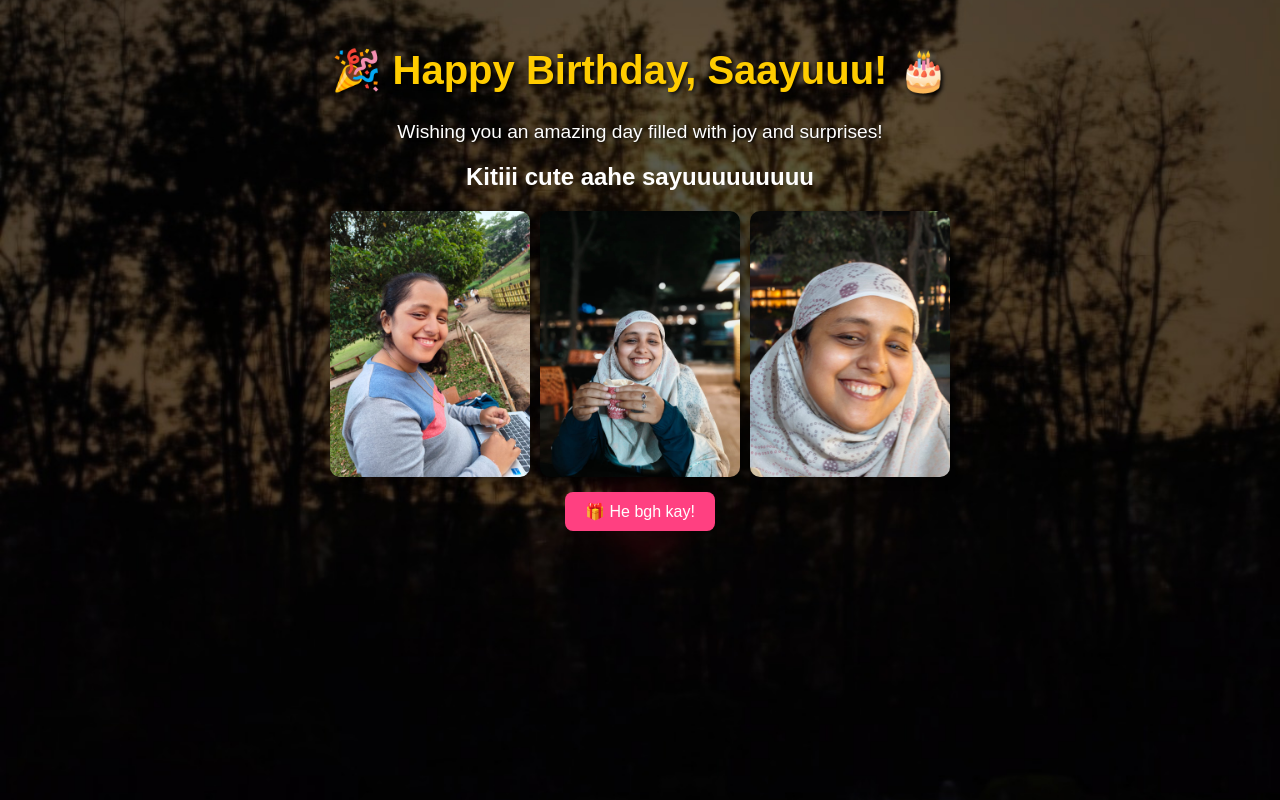
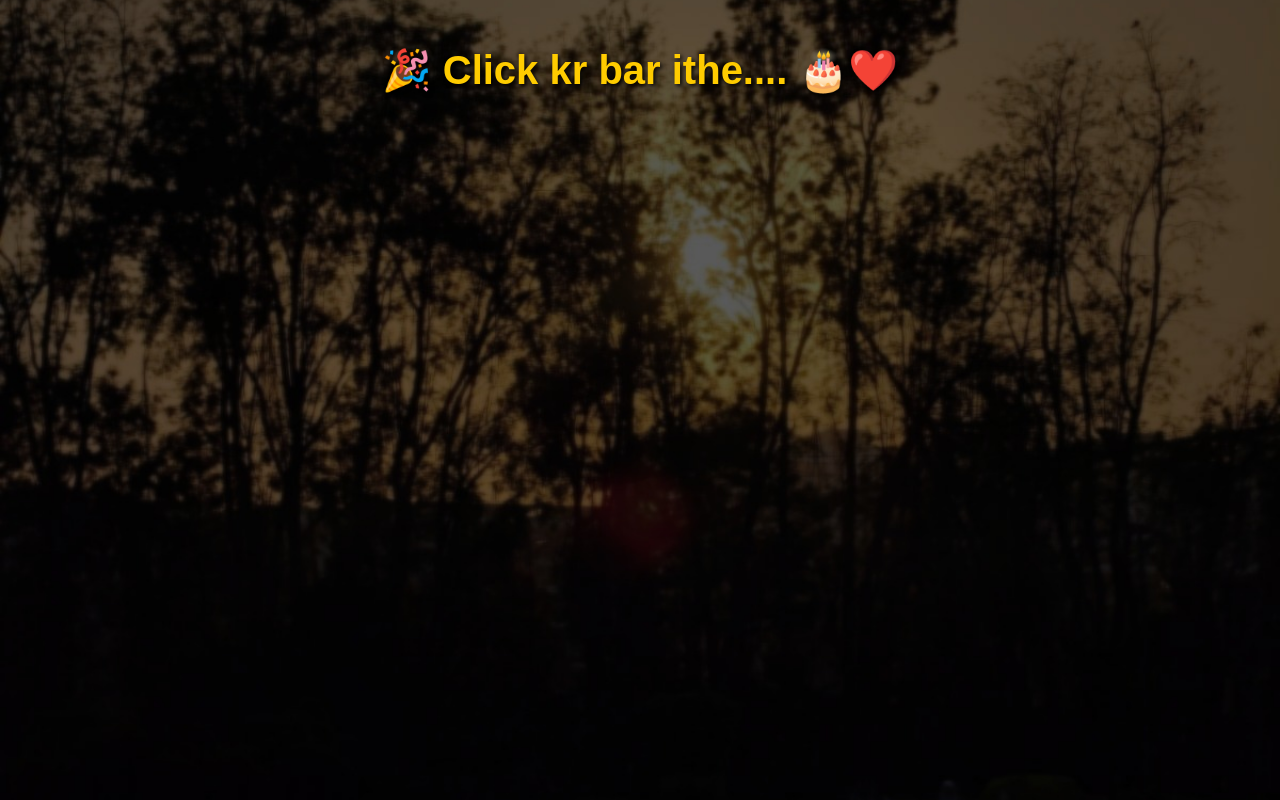
Before and after one commit to swapnil7895/sayu_bday, a plain HTML site: page index.html in a window 1280 px wide. Drawn offline with Linux system fonts and the light colour scheme.

Commit message:
Update index.html

```diff
--- a/index.html
+++ b/index.html
@@ -3,12 +3,17 @@
 <head>
     <meta charset="UTF-8">
     <meta name="viewport" content="width=device-width, initial-scale=1.0">
-    <title>🎂 Happy Birthday! 🎉</title>
+    <title>🎂 Happy Birthday! 🎉❤️</title>
     <link rel="stylesheet" href="style.css">
 </head>
 <body>
-    <h1>🎉 Happy Birthday, Saayuuu! 🎂</h1>
-    <p>Wishing you an amazing day filled with joy and surprises!</p>
+    <div id="clickHereContainer">
+        <h1 id="clickHereText">🎉 Click kr bar ithe.... 🎂❤️</h1>
+    </div>
+
+    <div id="content" style="display: none;">
+        <h1>🎉 Happy Birthday, Saayuuu! 🎂❤️</h1>
+        <p>Wishing you an amazing day filled with joy and surprises! ❤️</p>
 
         <audio id="birthdaySong" loop>
             <source src="birthday_song.mp3" type="audio/mp3">
@@ -16,7 +21,7 @@
         </audio>
 
         <div class="gallery">
-        <h2>Kitiii cute aahe sayuuuuuuuuu</h2>
+            <h2>Memories Together 📸❤️</h2>
             <div class="photo-grid">
                 <img src="photo1.jpg" alt="sayu 1">
                 <img src="photo2.jpg" alt="sayu 2">
@@ -24,7 +29,9 @@
             </div>
         </div>
 
-    <button id="surpriseBtn">🎁 He bgh kay!</button>
+        <button id="surpriseBtn">🎁 He bgh kay! ❤️</button>
+    </div>
+
     <script src="script.js"></script>
 </body>
 </html>
```
Lines whose indentation alone changed are shown as unchanged.
